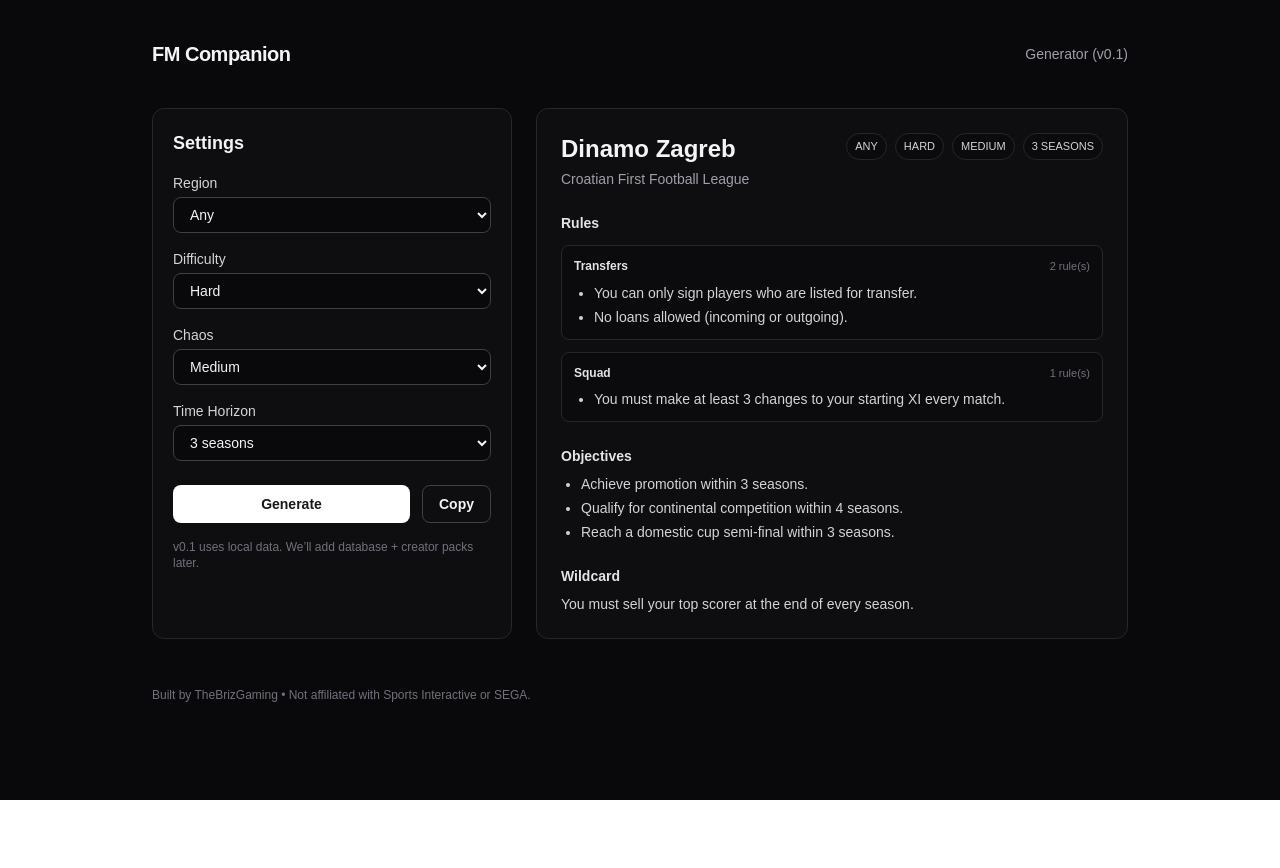
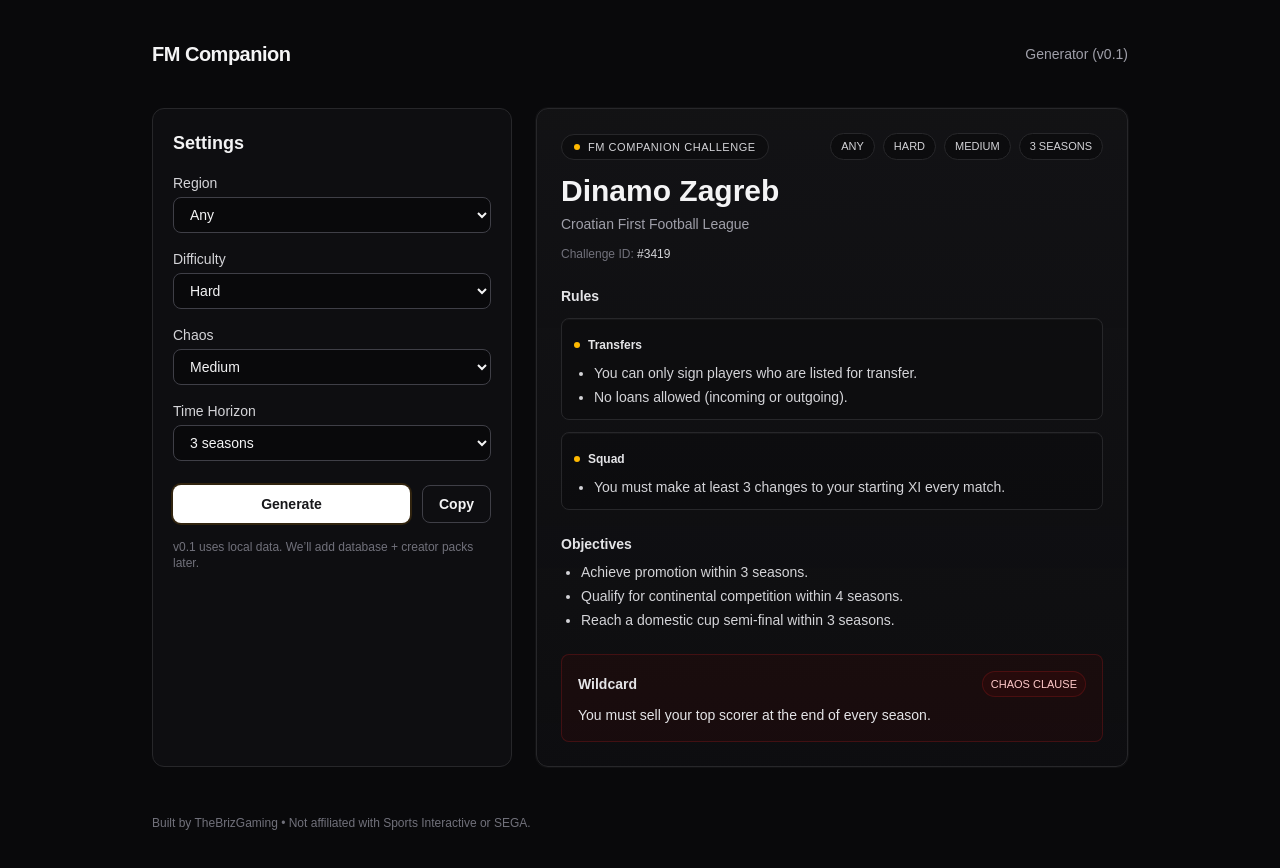
Before and after one commit to BrizGaming/fm-companion, a Next.js app: page /generate in a window 1280 px wide. Shown: the top 868 px of the page. Before the commit the page ends 800 px from the top, so only its background shows below. Built offline with nearby package versions, Linux system fonts and the light colour scheme.

Commit message:
Improve Challenge Card Visual Identity

```diff
--- a/app/generate/page.tsx
+++ b/app/generate/page.tsx
@@ -14,11 +14,17 @@
   const [chaos, setChaos] = useState<Chaos>("medium");
   const [horizon, setHorizon] = useState<Horizon>("3_seasons");
 
+  // We reroll by bumping a seed value (keeps the UI stable until you click Generate)
   const [seed, setSeed] = useState(0);
 
-  const scenario = useMemo(() => {
+  const scenario = useMemo<Scenario>(() => {
     return generateScenario({ region, difficulty, chaos, horizon });
     // eslint-disable-next-line react-hooks/exhaustive-deps
+  }, [seed]);
+
+  const challengeId = useMemo(() => {
+    // 4-digit id that changes when you reroll
+    return String(1000 + Math.floor(Math.random() * 9000));
   }, [seed]);
 
   function reroll() {
@@ -27,9 +33,11 @@
 
   async function copyToClipboard() {
     const text =
-      `FM Companion Challenge\n` +
+      `FM Companion Challenge (#${challengeId})\n` +
       `Club: ${scenario.club.name} (${scenario.club.league})\n\n` +
-      `Rules:\n- ${scenario.rules.map((r) => `${r.category}: ${r.text}`).join("\n- ")}\n\n` +
+      `Rules:\n- ${scenario.rules
+        .map((r) => `${r.category}: ${r.text}`)
+        .join("\n- ")}\n\n` +
       `Objectives:\n- ${scenario.objectives.join("\n- ")}\n\n` +
       `Wildcard:\n- ${scenario.wildcard}\n`;
 
@@ -48,6 +56,7 @@
         </header>
 
         <div className="mt-10 grid gap-6 lg:grid-cols-[360px_1fr]">
+          {/* LEFT: SETTINGS */}
           <section className="rounded-xl border border-zinc-800 bg-zinc-900/40 p-5">
             <h2 className="text-lg font-semibold">Settings</h2>
 
@@ -107,7 +116,7 @@
               <div className="mt-2 flex gap-3">
                 <button
                   onClick={reroll}
-                  className="flex-1 rounded-lg bg-white px-4 py-2 text-sm font-semibold text-zinc-900 hover:bg-zinc-200"
+                  className="flex-1 rounded-lg bg-white px-4 py-2 text-sm font-semibold text-zinc-900 hover:bg-zinc-200 shadow-[0_0_0_2px_rgba(245,158,11,0.15)]"
                 >
                   Generate
                 </button>
@@ -125,17 +134,31 @@
             </div>
           </section>
 
-          <section className="rounded-xl border border-zinc-800 bg-zinc-900/40 p-6">
+          {/* RIGHT: CHALLENGE CARD */}
+          <section className="rounded-xl border border-zinc-800 bg-gradient-to-b from-zinc-900/60 to-zinc-900/30 p-6 shadow-[0_0_0_1px_rgba(255,255,255,0.03)]">
+            {/* Header */}
             <div className="flex items-start justify-between gap-4">
               <div>
-                <h2 className="text-2xl font-bold">{scenario.club.name}</h2>
+                <div className="inline-flex items-center gap-2 rounded-full border border-zinc-800 bg-zinc-950/50 px-3 py-1 text-[11px] uppercase tracking-wider text-zinc-300">
+                  <span className="h-1.5 w-1.5 rounded-full bg-amber-400" />
+                  FM Companion Challenge
+                </div>
+
+                <h2 className="mt-3 text-3xl font-bold leading-tight">
+                  {scenario.club.name}
+                </h2>
                 <p className="mt-1 text-sm text-zinc-400">{scenario.club.league}</p>
+
+                <div className="mt-3 text-xs text-zinc-500">
+                  Challenge ID: <span className="text-zinc-300">#{challengeId}</span>
                 </div>
+              </div>
+
               <div className="flex flex-wrap gap-2 justify-end">
                 {[region, difficulty, chaos, horizon].map((t) => (
                   <span
                     key={t}
-                    className="rounded-full border border-zinc-800 bg-zinc-950/60 px-2 py-1 text-[11px] text-zinc-300"
+                    className="rounded-full border border-zinc-800 bg-zinc-950/60 px-2.5 py-1 text-[11px] text-zinc-300"
                   >
                     {t.replace("_", " ").toUpperCase()}
                   </span>
@@ -143,7 +166,9 @@
               </div>
             </div>
 
+            {/* Content */}
             <div className="mt-6 grid gap-6">
+              {/* Rules */}
               <div>
                 <h3 className="text-sm font-semibold text-zinc-200">Rules</h3>
 
@@ -153,11 +178,15 @@
                     if (items.length === 0) return null;
 
                     return (
-                        <div key={cat} className="rounded-lg border border-zinc-800 bg-zinc-950/40 p-3">
-                        <div className="flex items-center justify-between">
-                            <div className="text-xs font-semibold text-zinc-200">{cat}</div>
-                            <div className="text-[11px] text-zinc-500">{items.length} rule(s)</div>
+                      <div
+                        key={cat}
+                        className="rounded-lg border border-zinc-800 bg-zinc-950/40 p-3 shadow-[inset_0_1px_0_rgba(255,255,255,0.03)]"
+                      >
+                        <div className="inline-flex items-center gap-2 text-xs font-semibold text-zinc-200">
+                          <span className="h-1.5 w-1.5 rounded-full bg-amber-400" />
+                          {cat}
                         </div>
+
                         <ul className="mt-2 list-disc space-y-1 pl-5 text-sm text-zinc-300">
                           {items.map((r) => (
                             <li key={`${r.category}-${r.text}`}>{r.text}</li>
@@ -169,6 +198,7 @@
                 </div>
               </div>
 
+              {/* Objectives */}
               <div>
                 <h3 className="text-sm font-semibold text-zinc-200">Objectives</h3>
                 <ul className="mt-2 list-disc space-y-1 pl-5 text-sm text-zinc-300">
@@ -178,9 +208,15 @@
                 </ul>
               </div>
 
-              <div>
+              {/* Wildcard */}
+              <div className="rounded-lg border border-red-900/40 bg-red-950/20 p-4">
+                <div className="flex items-center justify-between">
                   <h3 className="text-sm font-semibold text-zinc-200">Wildcard</h3>
-                <p className="mt-2 text-sm text-zinc-300">{scenario.wildcard}</p>
+                  <span className="rounded-full border border-red-900/40 bg-red-950/30 px-2 py-1 text-[11px] text-red-200">
+                    CHAOS CLAUSE
+                  </span>
+                </div>
+                <p className="mt-2 text-sm text-zinc-200">{scenario.wildcard}</p>
               </div>
             </div>
           </section>
```
Lines whose indentation alone changed are shown as unchanged.
